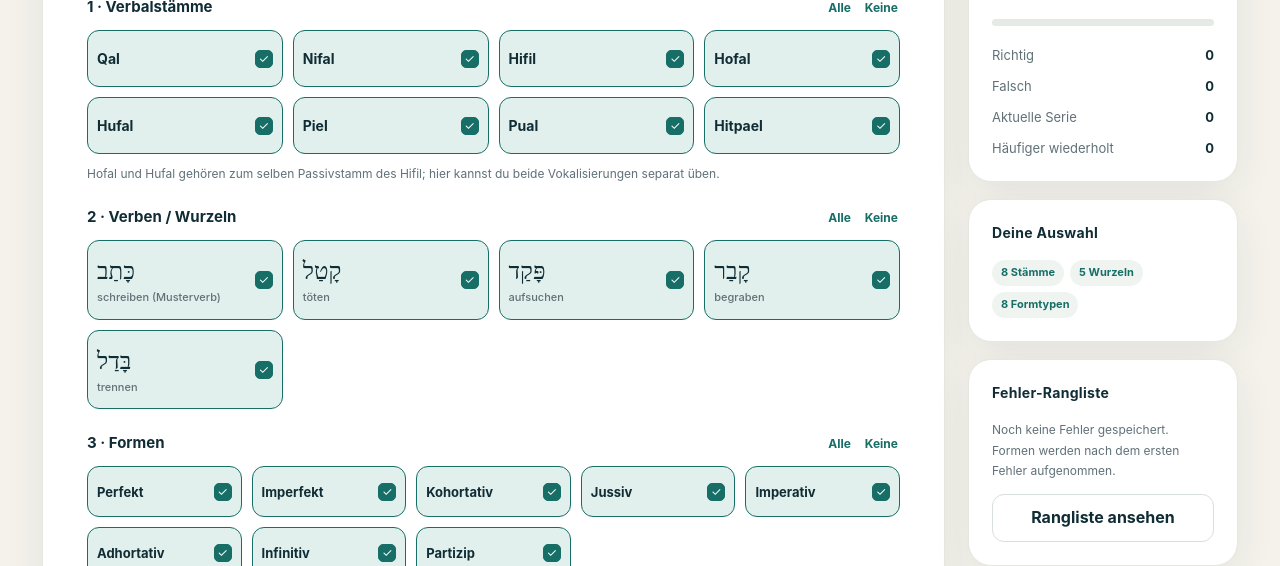
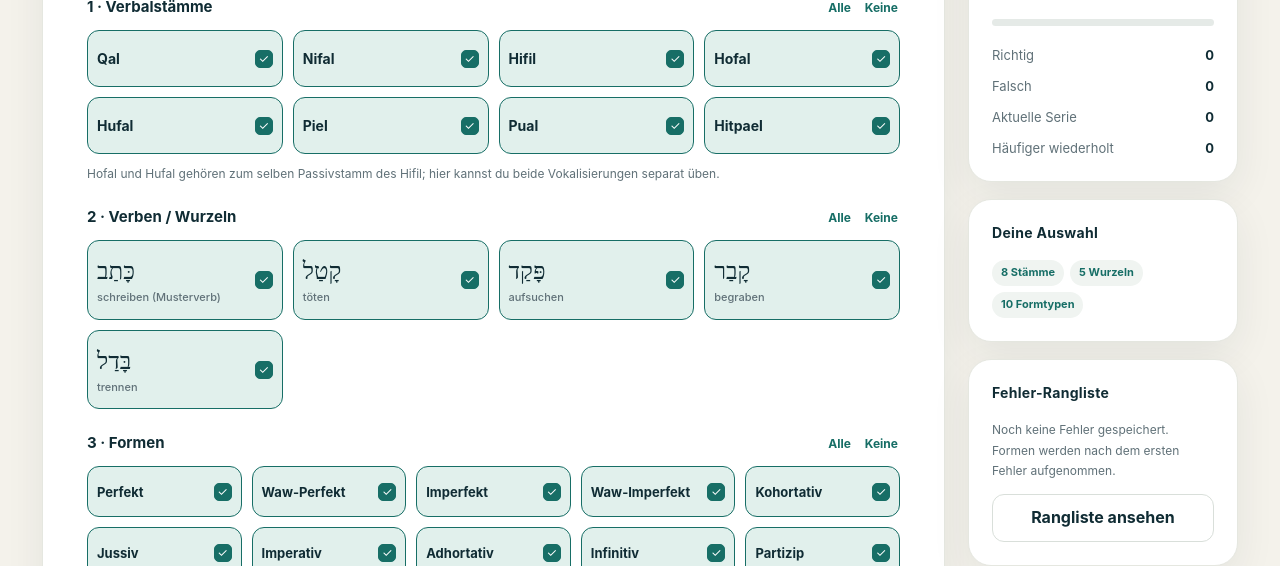
Before and after one commit to Mkpb321/stammtrainer, a plain HTML site: page index.html in a window 1280 px wide. Shown: the part 234-800 px from the top of the page. Drawn offline with Linux system fonts and the light colour scheme.

Commit message:
feat: Waw-Perfekt und Waw-Imperfekt als trainierbare Formen ergänzen

```diff
--- a/index.html
+++ b/index.html
@@ -60,7 +60,7 @@
       <p>Die grünen Antwortknöpfe lassen sich auch mit <kbd>Tab</kbd> auswählen und mit <kbd>Enter</kbd> oder <kbd>Leertaste</kbd> aktivieren.</p></section>
     <section><h3>Zurück und vorwärts</h3><p>Mit <kbd>Strg</kbd> + <kbd>Z</kbd> gehst du mehrere Karten zurück. Mit <kbd>Strg</kbd> + <kbd>Y</kbd> gehst du wieder vorwärts. Auf dem Mac verwendest du <kbd>⌘</kbd> statt Strg. Wenn du nach dem Zurückgehen neu antwortest, geht es von dort weiter.</p></section>
     <section><h3>Fehler-Rangliste</h3><p>Fehler werden als <strong>Stamm, Form und Person</strong> gespeichert, unabhängig vom Verb. In der Rangliste steht zu jedem Eintrag eine passende hebräische Beispielform von <strong>כָּתַב (schreiben)</strong>. Einzelne Einträge kannst du über „Löschen“ entfernen; „Alle löschen“ entfernt die gesamte Liste. Im Menü stellst du ein, wie oft Fehler wiederkehren. Andere Formen bleiben ebenfalls dabei.</p></section><section><h3>Gamification</h3><p>Schalte im Burger-Menü oben rechts „Gamification“ an oder aus. Mit Gamification gibt es nach richtigen Antworten einen kurzen Haken, Hinweise bei Erfolgsserien und eine Trefferquote pro Stamm. Wenn du eine früher falsch beantwortete grammatische Form <strong>dreimal hintereinander richtig</strong> bestimmst, erscheint „Fehler gemeistert“. Deine Auswahl bleibt im Browser gespeichert.</p></section>
-    <section><h3>Hinweise zu den Formen</h3><p>Die Übung verwendet vokalisierte, regelmässige Musterformen. Nicht jede Form muss im Bibeltext belegt sein. Bestimmte Formen, etwa Jussiv und Imperfekt, können ohne Kontext gleich aussehen. Grundlage sind die entsprechenden Lektionen aus Barbara Mäders <em>Alttestamentliches Hebräisch</em>.</p></section>
+    <section><h3>Hinweise zu den Formen</h3><p>Die Übung verwendet vokalisierte, regelmässige Musterformen. Nicht jede Form muss im Bibeltext belegt sein. Bestimmte Formen, etwa Jussiv und Imperfekt, können ohne Kontext gleich aussehen.</p><p><strong>Waw-Perfekt</strong> wird mit dem verbindenden Waw vor der Perfektform gebildet (<span lang="he" dir="rtl">וְכָתַב</span>). Die Form ist ohne Kontext oft nicht von „und“ + Perfekt zu unterscheiden; teils hilft die Betonung.</p><p><strong>Waw-Imperfekt</strong> hat das narrative Waw mit Patach und in der Regel eine Verdoppelung des folgenden Präformativs (<span lang="he" dir="rtl">וַיִּכְתֹּב</span>). Vor Aleph steht stattdessen Qamets (<span lang="he" dir="rtl">וָאֶכְתֹּב</span>); im Hifil treten verkürzte Formen auf.</p><p>Grundlage sind die entsprechenden Lektionen aus Barbara Mäders <em>Alttestamentliches Hebräisch</em>, besonders Lektionen 8, 9 und 13.</p></section>
   </div>
   <div class="help-footer"><button type="button" id="closeHelpBottom" class="primary">Verstanden</button></div>
 </dialog>
@@ -85,12 +85,13 @@ const VERBS = [
  {id:'bdl',root:'בדל',label:'בָּדַל',gloss:'trennen',a:'ב',b:'ד',c:'ל'}
 ];
 const FORMS = [
- {id:'perf',name:'Perfekt'}, {id:'impf',name:'Imperfekt'},
+ {id:'perf',name:'Perfekt'}, {id:'wperf',name:'Waw-Perfekt'},
+ {id:'impf',name:'Imperfekt'}, {id:'wimpf',name:'Waw-Imperfekt'},
  {id:'coh',name:'Kohortativ'}, {id:'juss',name:'Jussiv'},
  {id:'impv',name:'Imperativ'}, {id:'adh',name:'Adhortativ'},
  {id:'inf',name:'Infinitiv'}, {id:'part',name:'Partizip'}
 ];
-// Morphologische Paradigmen nach Mäder, S. 68, 78, 98, 113–114 und 130–132.
+// Morphologische Paradigmen nach Mäder, S. 68–70, 78–80, 98, 113–114 und 130–132.
 // {AL}/{BL}: Dagesch lene nur bei Begadkefat; {AD}/{BD}: Dagesch forte.
 // Die Muster verzichten bewusst auf schwache Wurzeln, Ausnahmewurzeln und sog. Pausalformen.
 const GRAMMAR = {
@@ -191,6 +192,27 @@ EXTRA.huf={coh:EXTRA.hof.coh.map(([person,pattern])=>[person,hufalPattern(patter
 GRAMMAR.piel.inf.push(['Absolutus','{AL}ַ{BD}ֵ{C0}'],['Absolutus (Variante)','{AL}ַ{BD}ֹ{C0}']);
 GRAMMAR.pual.inf=[['Absolutus','{AL}ֻ{BD}ֹ{C0}']];
 GRAMMAR.hit.inf.push(['Absolutus','הִתְ{AL}ַ{BD}ֵ{C0}']);
+// Waw-Perfekt: Waw conjunctivum vor den Perfektformen. Die Wahl zwischen
+// Schwa und Schuruq sowie der Wegfall eines anlautenden Dagesch lene wird
+// mit dem konkreten Wurzelkonsonanten erst beim Rendern berücksichtigt.
+function wawPerfectPattern(pattern){
+ return 'וְ'+pattern.replace(/^\{AL\}/,'{A0}');
+}
+// Waw-Imperfekt: Waw consecutivum mit Patach und Verdoppelung des
+// Präformativs (vor Aleph ersatzweise Qamets). Über mobilem Schwa fällt
+// das Dagesch forte normalerweise aus; bestehendes Dagesch im Taw bleibt.
+// Das Hifil bildet die suffixlosen Waw-Imperfekte mit kurzem Stammvokal ē.
+function wawImperfectPattern(pattern,stemId,person){
+ if(stemId==='hif' && ['3. Sg. m.','3. Sg. f. / 2. Sg. m.','1. Sg.','1. Pl.'].includes(person)){
+  pattern=pattern.replace('ִי{C0}','ֵ{C0}');
+ }
+ const prefix=pattern[0];
+ if(prefix==='א')return 'וָ'+pattern;
+ const firstMarks=pattern.slice(1).match(/^[\u0591-\u05c7]*/u)?.[0]||'';
+ const reduced=/[\u05b0-\u05b3]/u.test(firstMarks);
+ const doubled=firstMarks.includes('ּ');
+ return 'וַ'+prefix+(!reduced&&!doubled?'ּ':'')+pattern.slice(1);
+}
 for(const stem of STEMS){
  const grammar=GRAMMAR[stem.id];
  Object.assign(grammar,EXTRA[stem.id]||{});
@@ -200,6 +222,8 @@ for(const stem of STEMS){
   }
   return [person,pattern];
  });
+ grammar.wperf=grammar.perf.map(([person,pattern])=>[person,wawPerfectPattern(pattern)]);
+ grammar.wimpf=grammar.impf.map(([person,pattern])=>[person,wawImperfectPattern(pattern,stem.id,person)]);
 }
 const BEGAD = new Set(['ב','ג','ד','כ','פ','ת']);
 const FINALS = {כ:'ך',מ:'ם',נ:'ן',פ:'ף',צ:'ץ'};
@@ -214,6 +238,12 @@ function renderTemplate(tpl,verb){
    if(which==='C' && remainder.length===0 && FINALS[letter]) letter=FINALS[letter];
    return letter+((kind==='D'||kind==='L' && BEGAD.has(letter))?DAGESH:'');
  });
+ // Vor einem Labial (ב, מ, פ) oder einem reduzierten Anlautvokal
+ // wird Waw conjunctivum zu Schuruq (וּ), vgl. Mäder, S. 69.
+ if(word.startsWith('וְ')){
+  const rest=word.slice(2);
+  if(/^[במפ]/u.test(rest)||/^[א-ת]\u05bc?[\u05b0-\u05b3]/u.test(rest))word='וּ'+rest;
+ }
  return word.normalize('NFC');
 }
 // Eine Karte steht für eine tatsächlich angezeigte Schreibweise pro Wurzel.
@@ -413,6 +443,11 @@ function loadSettings(){
   for(const kind of ['stem','verb','form']){
    if(!Array.isArray(saved[kind]))return null;
    result[kind]=saved[kind].filter(id=>typeof id==='string'&&CHOICE_IDS[kind].has(id));
+  }
+  // Migration: Eine früher vollständig gewählte Formenliste bleibt „Alle“.
+  const oldFormIds=FORMS.filter(f=>!['wperf','wimpf'].includes(f.id)).map(f=>f.id);
+  if(oldFormIds.every(id=>result.form.includes(id))){
+   for(const id of ['wperf','wimpf'])if(!result.form.includes(id))result.form.push(id);
   }
   result.rankWeight=WEIGHTS.has(String(saved.rankWeight))?String(saved.rankWeight):'3';
   result.gamification=saved.gamification!==false;
```
